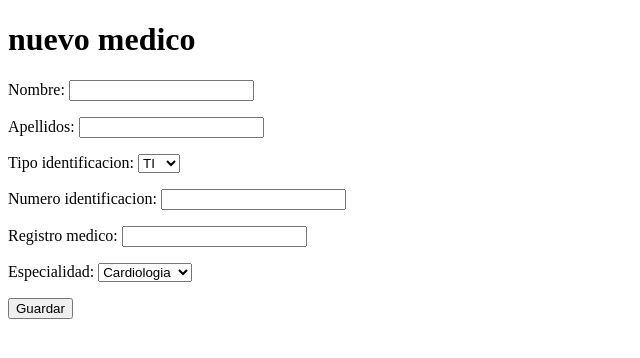
After one commit to MiguelCastro0905/citas_2826502, a Flask app: page /medicos/create in a window 1280 px wide. The commit adds this page. Shown: the top 358 px of the page, without its empty margins (0-640 px from the left). Run offline with Flask 3, Linux system fonts and the light colour scheme.

Commit message:
formulario1.0

```diff
--- a/app/routes.py
+++ b/app/routes.py
@@ -1,6 +1,7 @@
-from . import app
+from . import app, db
 from .models import Medico , Paciente , Consultorio
-from flask import render_template
+from flask import render_template, request
+
 
 
 #crear ruta  para ver los medicos
@@ -19,4 +20,67 @@ def get_all_pacientes():
 @app.route("/consultorios")
 def get_all_consultorios():
     consultorios = Consultorio.query.all()
-    return render_template("consultorio.html" , consultorios=consultorios)
+    return render_template("consultorios.html" , consultorios=consultorios)
+
+
+#crear ruta para traer el medico por id()
+@app.route("/medicos/<int:id>")
+def get_medico_by_id(id):
+    #return "id del medico:" + str(id)
+    #traer el medico por id utilizando la entidad medico
+    medico = Medico.query.get(id)
+    #meterlo a una lista
+    #hay que llamar la consulta no la clase.
+    return render_template("medico.html",
+                            med = medico )
+
+#ruta de pacientes
+@app.route("/pacientes/<int:id>")
+def get_paciente_by_id(id):
+    paciente = Paciente.query.get(id)
+    return render_template("paciente.html",
+                            pac = paciente)
+
+
+#ruta de consultorio
+#@app.route("/consultorios/<int:id>")
+#def get_consultorio_by_id(id):
+    #Consultorio =
+
+
+#crear una ruta para crear nuevo medico
+@app.route("/medicos/create", methods = ['GET' , 'POST'] )
+def create_medico():
+   #####mostrar el formulario: metodo GET
+    if( request.method == 'GET' ):
+        #EL usuario ingreso con navegador http://localhost:5000/medicos/create
+        especialidades = [
+            "Cardiologia",
+            "Odontologia",
+            "Urologia"
+
+        ]
+        return render_template("medico_form.html",
+                                especialidades = especialidades)
+
+
+
+    #####
+    ## Cuando el usuario presiona el boton de guardar
+    ## los datos del formulario viajan al servidor
+    ## utilizando el metodo POST
+
+    elif(request.method == 'POST'):
+        #cuando se presiona 'guardar'
+        #crear un objeto de tipo medico
+        new_medico = Medico(nombre = request.form["nombre"],
+                            apellidos = request.form["apellidos"],
+                            tipo_identificacion = request.form["ti"],
+                            numero_identificacion = request.form["ni"],
+                            registro_medico = request.form["rm"],
+                            especialidad = request.form["es"]
+                            )
+        #añadirlo a la sesion sqlalchemy
+        db.session.add(new_medico)
+        db.session.commit()
+        return "medico registrado"
--- /dev/null
+++ b/app/templates/medico_form.html
@@ -0,0 +1,42 @@
+<!DOCTYPE html>
+<html lang="en">
+<head>
+    <meta charset="UTF-8">
+    <meta name="viewport" content="width=, initial-scale=1.0">
+    <title>Document</title>
+</head>
+<body>
+    <h1> nuevo medico </h1>
+    <form method= "post" action="">
+        <p>Nombre: <input type="text"  name="nombre"  /> </p>
+        <p>Apellidos: <input type="text"  name="apellidos"  /></p>
+        <p>Tipo identificacion:
+            <select name="ti" >
+                    <option>TI</option>
+                    <option>CC</option>
+            </select>
+        </p>
+        <p>Numero identificacion:
+            <input type="text" name="ni" />
+        </p>
+        <p> Registro medico:
+            <input type="text" name="rm" />
+
+        </p>
+        <p>
+            Especialidad:
+            <select name="es">
+                {%for especialidad in especialidades %}
+                    <option> {{ especialidad }}</option>
+                {% endfor %}
+            </select>
+        </p>
+        <button type="submit">
+            Guardar
+        </button>
+
+
+
+    </form>
+</body>
+</html>
--- a/app/templates/medicos.html
+++ b/app/templates/medicos.html
@@ -16,6 +16,7 @@
                 <th>Numero identificacion</th>
                 <th>Registro medicos</th>
                 <th>Especialidad</th>
+                <th>Ver detalles</th>
             </tr>
         </thead>
         <tbody>
@@ -27,6 +28,11 @@
                     <td>{{medico.numero_identificacion}}</td>
                     <td>{{medico.registro_medico}}</td>
                     <td>{{medico.especialidad}}</td>
+                    <td>
+                        <a href="/medicos/{{ medico.id }}">
+                            Ver detalles
+                        </a>
+                    </td>
                 </tr>
             {% endfor %}
         </tbody>
--- a/app/templates/pacientes.html
+++ b/app/templates/pacientes.html
@@ -16,6 +16,7 @@
                 <th>Numero identificacion</th>
                 <th>Altura</th>
                 <th>Tipo sangre</th>
+                <th>Ver detalles</th>
             </tr>
         </thead>
         <tbody>
@@ -27,6 +28,11 @@
                     <td>{{paciente.numero_identificacion}}</td>
                     <td>{{paciente.altura}}</td>
                     <td>{{paciente.tipo_sangre}}</td>
+                    <td>
+                        <a href="/pacientes/{{ paciente.id }}">
+                            Ver detalles
+                        </a>
+                    </td>
                 </tr>
             {% endfor %}
         </tbody>
```
Also changed, not shown: app/templates/medico.html (added, +21 -0 lines), app/templates/paciente.html (added, +21 -0 lines), app/database.db, app/templates/consultorios.html (renamed from app/templates/consultorio.html).
